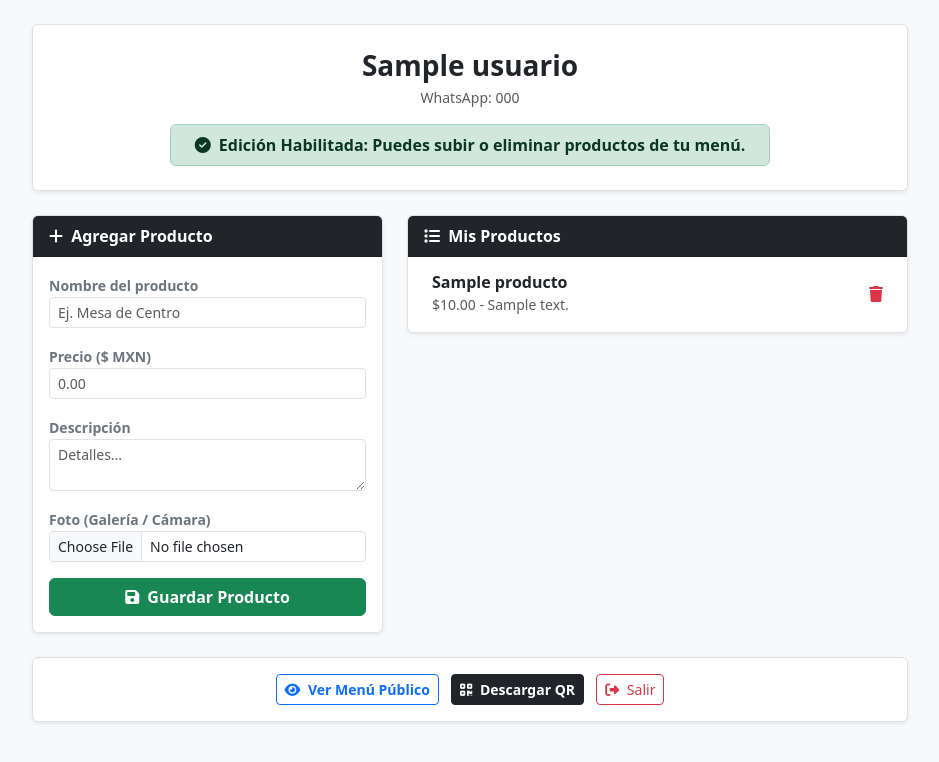
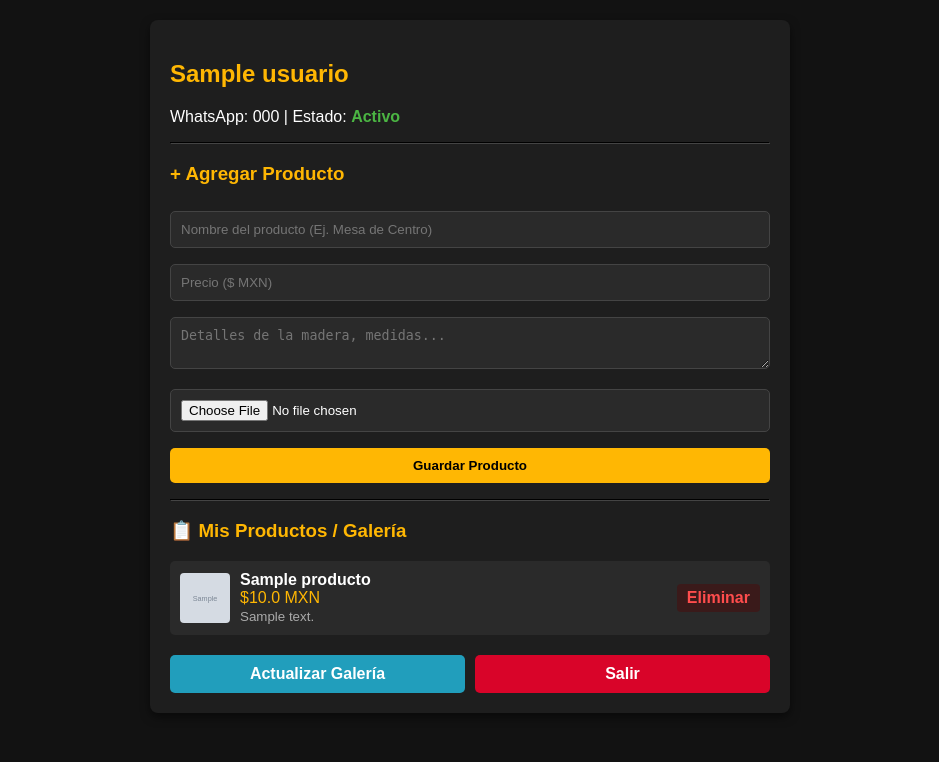
Before and after one commit to Jensau7/qr-expres-jenopro, a Flask app: page /panel in a window 1280 px wide. Shown: the top 762 px of the page, without its empty margins (170-1109 px from the left). Run offline with Flask 3, Linux system fonts and the light colour scheme; the visitor is signed in with stand-in values (Sample User, id 1); tables that the repository leaves empty hold one stand-in row (values such as "Sample post"); grey boxes marked "Sample" are stand-in pictures.

Commit message:
Update panel.html

```diff
--- a/templates/panel.html
+++ b/templates/panel.html
@@ -3,101 +3,67 @@
 <head>
     <meta charset="UTF-8">
     <meta name="viewport" content="width=device-width, initial-scale=1.0">
-    <title>Panel - {{ usuario.nombre }}</title>
-    <link href="https://cdn.jsdelivr.net/npm/bootstrap@5.3.0/dist/css/bootstrap.min.css" rel="stylesheet">
-    <link href="https://cdnjs.cloudflare.com/ajax/libs/font-awesome/6.4.0/css/all.min.css" rel="stylesheet">
+    <title>Panel - INGENIO EN MADERA</title>
+    <style>
+        body { font-family: Arial, sans-serif; background: #121212; color: #fff; margin: 0; padding: 20px; }
+        .container { max-width: 600px; margin: auto; background: #1e1e1e; padding: 20px; border-radius: 8px; box-shadow: 0 4px 10px rgba(0,0,0,0.5); }
+        h2, h3 { color: #ffb703; }
+        input, textarea, button { width: 100%; padding: 10px; margin: 8px 0; border-radius: 5px; border: 1px solid #444; background: #2a2a2a; color: #fff; box-sizing: border-box; }
+        button { background: #ffb703; color: #000; font-weight: bold; border: none; cursor: pointer; }
+        button:hover { background: #fb8500; }
+        .producto-item { display: flex; align-items: center; justify-content: space-between; background: #2a2a2a; padding: 10px; margin-top: 10px; border-radius: 5px; }
+        .producto-item img { width: 50px; height: 50px; object-fit: cover; border-radius: 4px; margin-right: 10px; }
+        .btn-eliminar { color: #ff4d4d; text-decoration: none; font-weight: bold; padding: 5px 10px; background: #3a1a1a; border-radius: 4px; }
+        .acciones { margin-top: 20px; display: flex; gap: 10px; }
+        .acciones a { flex: 1; text-align: center; padding: 10px; text-decoration: none; border-radius: 5px; font-weight: bold; }
+        .btn-menu { background: #219ebc; color: #fff; }
+        .btn-salir { background: #d90429; color: #fff; }
+    </style>
 </head>
-<body class="bg-light py-4">
-    <div class="container" style="max-width: 900px;">
+<body>
+    <div class="container">
+        <h2>{{ usuario.nombre }}</h2>
+        <p>WhatsApp: {{ usuario.telefono }} | Estado: <span style="color: #4bb543; font-weight: bold;">{{ usuario.estado }}</span></p>
 
-        <div class="bg-white p-4 rounded shadow-sm mb-4 text-center border">
-            <h3 class="fw-bold mb-1">{{ usuario.nombre }}</h3>
-            <p class="text-muted small mb-3">WhatsApp: {{ usuario.telefono or 'No registrado' }}</p>
+        <hr style="border-color: #444;">
 
-            {% if usuario.estado == 'Activo' %}
-                <div class="alert alert-success d-inline-block py-2 px-4 mb-0 fw-bold">
-                    <i class="fa-solid fa-circle-check me-1"></i> Edición Habilitada: Puedes subir o eliminar productos de tu menú.
+        <h3>+ Agregar Producto</h3>
+        <form action="/panel" method="POST" enctype="multipart/form-data">
+            <input type="text" name="nombre_prod" placeholder="Nombre del producto (Ej. Mesa de Centro)" required>
+            <input type="number" step="0.01" name="precio" placeholder="Precio ($ MXN)" required>
+            <textarea name="descripcion" placeholder="Detalles de la madera, medidas..."></textarea>
+            <input type="file" name="imagen" accept="image/*">
+            <button type="submit">Guardar Producto</button>
+        </form>
+
+        <hr style="border-color: #444;">
+
+        <h3>📋 Mis Productos / Galería</h3>
+        {% if productos %}
+            {% for p in productos %}
+                <div class="producto-item">
+                    <div style="display: flex; align-items: center;">
+                        {% if p.imagen %}
+                            <img src="{{ p.imagen }}" alt="{{ p.nombre_prod }}">
+                        {% else %}
+                            <div style="width: 50px; height: 50px; background: #444; display: flex; align-items: center; justify-content: center; border-radius: 4px; margin-right: 10px; font-size: 10px;">Sin foto</div>
+                        {% endif %}
+                        <div>
+                            <strong>{{ p.nombre_prod }}</strong><br>
+                            <span style="color: #ffb703;">${{ p.precio }} MXN</span><br>
+                            <small style="color: #aaa;">{{ p.descripcion }}</small>
+                        </div>
+                    </div>
+                    <a href="/eliminar/{{ p.id }}" class="btn-eliminar">Eliminar</a>
                 </div>
-            {% else %}
-                <div class="alert alert-warning border-warning p-3 mb-0">
-                    <h5 class="fw-bold text-dark mb-2"><i class="fa-solid fa-triangle-exclamation text-warning me-1"></i> PAGO REQUERIDO PARA ACTUALIZAR</h5>
-                    <p class="small text-dark mb-3">Para poder agregar productos, actualizar fotos o modificar tu catálogo, se requiere realizar el pago de renovación ($50 MXN).</p>
-                    <a href="/pagar_simulado" class="btn btn-primary fw-bold px-4 py-2" style="background-color: #009ee3; border:none;">
-                        <i class="fa-solid fa-credit-card me-1"></i> Pagar $50 MXN (Simular Pago Mercado Pago)
-                    </a>
-                </div>
-            {% endif %}
-        </div>
+            {% endfor %}
+        {% else %}
+            <p style="color: #888;">No hay productos en tu catálogo.</p>
+        {% endif %}
 
-        <div class="row g-4">
-            <div class="col-12 col-md-5">
-                <div class="card bg-white border shadow-sm">
-                    <div class="card-header bg-dark text-white fw-bold">
-                        <i class="fa-solid fa-plus me-1"></i> Agregar Producto
-                    </div>
-                    <div class="card-body">
-                        <form action="/agregar_producto" method="POST" enctype="multipart/form-data">
-                            <div class="mb-3">
-                                <label class="small text-secondary fw-bold">Nombre del producto</label>
-                                <input type="text" name="nombre_prod" class="form-control form-control-sm" placeholder="Ej. Mesa de Centro" {% if usuario.estado != 'Activo' %}disabled{% endif %} required>
-                            </div>
-                            <div class="mb-3">
-                                <label class="small text-secondary fw-bold">Precio ($ MXN)</label>
-                                <input type="number" step="any" name="precio" class="form-control form-control-sm" placeholder="0.00" {% if usuario.estado != 'Activo' %}disabled{% endif %} required>
-                            </div>
-                            <div class="mb-3">
-                                <label class="small text-secondary fw-bold">Descripción</label>
-                                <textarea name="descripcion" class="form-control form-control-sm" rows="2" placeholder="Detalles..." {% if usuario.estado != 'Activo' %}disabled{% endif %}></textarea>
-                            </div>
-                            <div class="mb-3">
-                                <label class="small text-secondary fw-bold">Foto (Galería / Cámara)</label>
-                                <input type="file" name="imagen" class="form-control form-control-sm" accept="image/*" {% if usuario.estado != 'Activo' %}disabled{% endif %}>
-                            </div>
-
-                            {% if usuario.estado == 'Activo' %}
-                                <button type="submit" class="btn btn-success w-100 fw-bold"><i class="fa-solid fa-floppy-disk me-1"></i> Guardar Producto</button>
-                            {% else %}
-                                <button type="button" class="btn btn-secondary w-100 fw-bold" disabled>
-                                    <i class="fa-solid fa-lock me-1"></i> Bloqueado (Realiza tu pago)
-                                </button>
-                            {% endif %}
-                        </form>
-                    </div>
-                </div>
-            </div>
-
-            <div class="col-12 col-md-7">
-                <div class="card bg-white border shadow-sm">
-                    <div class="card-header bg-dark text-white fw-bold">
-                        <i class="fa-solid fa-list me-1"></i> Mis Productos
-                    </div>
-                    <div class="card-body p-2">
-                        {% if productos %}
-                            <ul class="list-group list-group-flush">
-                                {% for p in productos %}
-                                <li class="list-group-item d-flex justify-content-between align-items-center">
-                                    <div>
-                                        <h6 class="fw-bold mb-0">{{ p.nombre_prod }}</h6>
-                                        <small class="text-muted">${{ "%.2f"|format(p.precio) }} - {{ p.descripcion or 'Sin descripción' }}</small>
-                                    </div>
-                                    {% if usuario.estado == 'Activo' %}
-                                        <a href="/eliminar_producto/{{ p.id }}" class="text-danger" onclick="return confirm('¿Eliminar producto?');"><i class="fa-solid fa-trash"></i></a>
-                                    {% endif %}
-                                </li>
-                                {% endfor %}
-                            </ul>
-                        {% else %}
-                            <p class="text-muted text-center py-4 small mb-0">No hay productos en tu catálogo.</p>
-                        {% endif %}
-                    </div>
-                </div>
-            </div>
-        </div>
-
-        <div class="text-center mt-4 p-3 bg-white border rounded shadow-sm">
-            <a href="/menu/{{ usuario.id }}" target="_blank" class="btn btn-outline-primary btn-sm fw-bold me-2"><i class="fa-solid fa-eye me-1"></i> Ver Menú Público</a>
-            <a href="/qr/{{ usuario.id }}" target="_blank" class="btn btn-dark btn-sm fw-bold me-2"><i class="fa-solid fa-qrcode me-1"></i> Descargar QR</a>
-            <a href="/logout" class="btn btn-outline-danger btn-sm"><i class="fa-solid fa-right-from-bracket me-1"></i> Salir</a>
+        <div class="acciones">
+            <a href="/panel" class="btn-menu">Actualizar Galería</a>
+            <a href="/logout" class="btn-salir">Salir</a>
         </div>
     </div>
 </body>
```
